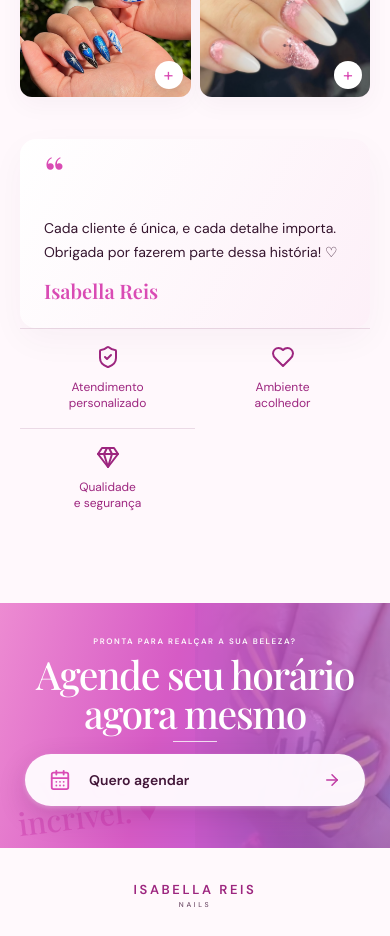
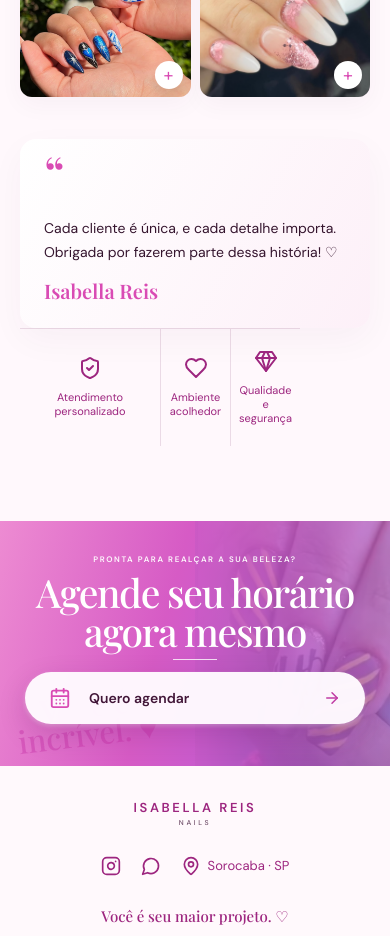
Before and after one commit to avanegm/isabella-reis-nails, a React (Vite) app: page / in a window 390 px wide. Shown: the part 1660-2596 px from the top of the page. Built offline with nearby package versions, Linux system fonts and the light colour scheme; a web font is replaced by a local one.

Commit message:
style: ajustando cta

```diff
--- a/src/styles.css
+++ b/src/styles.css
@@ -1732,3 +1732,40 @@ a {
     padding: 32px 16px 26px;
   }
 }
+
+/* =========================================================
+   TRUST — 3 OPÇÕES EM LINHA NO MOBILE
+   ========================================================= */
+
+@media (max-width: 560px) {
+  .trust {
+    grid-template-columns: 2fr repeat(3, 1fr);
+    gap: 0;
+    align-items: stretch;
+  }
+
+  .trust .quote {
+    grid-column: 1 / -1;
+  }
+
+  .trust-item {
+    min-height: 105px;
+    padding: 20px 8px;
+    border-top: 1px solid var(--line);
+    border-left: 0;
+  }
+
+  .trust-item + .trust-item {
+    border-left: 1px solid var(--line);
+  }
+
+  .trust-item svg {
+    width: 24px;
+    height: 24px;
+  }
+
+  .trust-item span {
+    font-size: 11px;
+    line-height: 1.3;
+  }
+}
```
